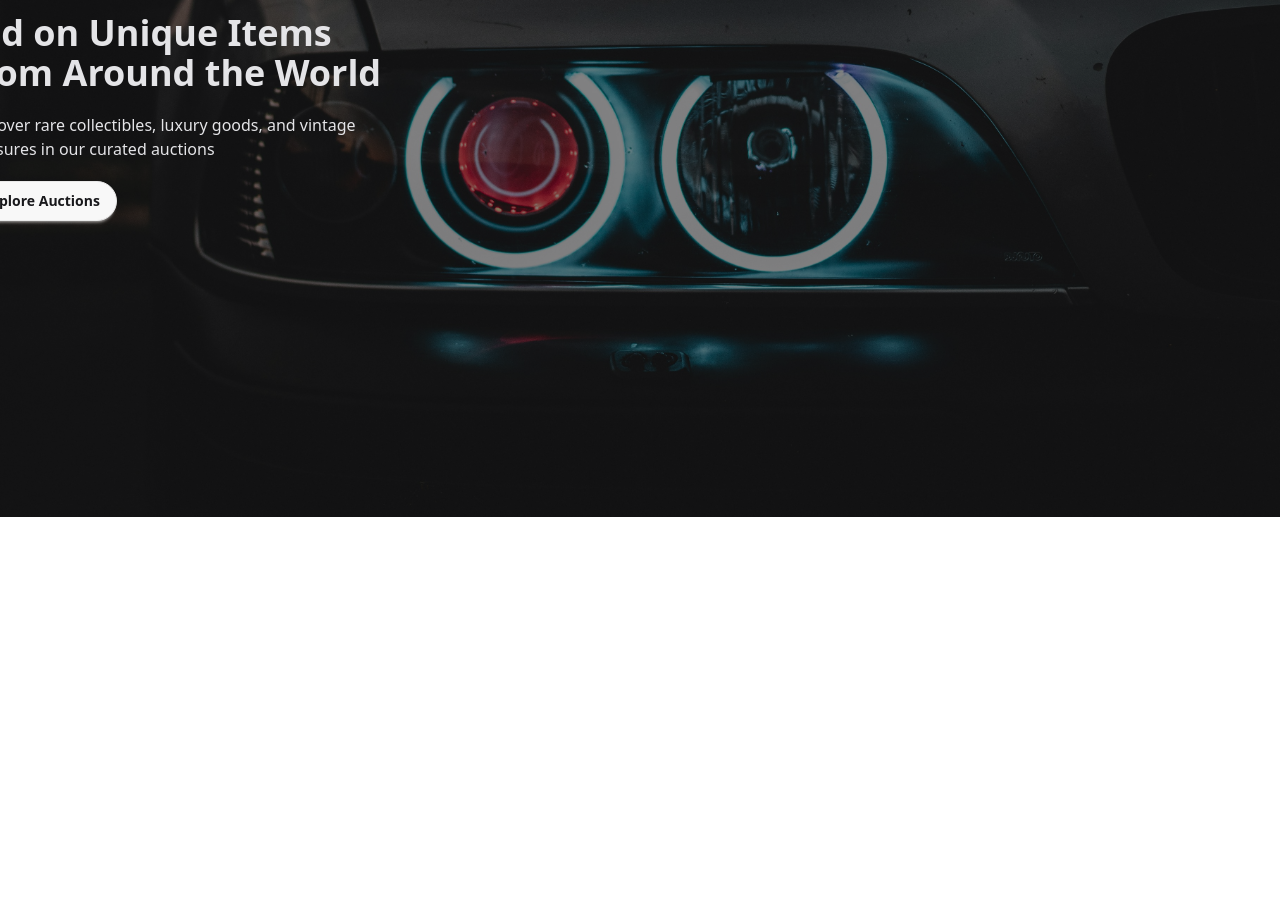
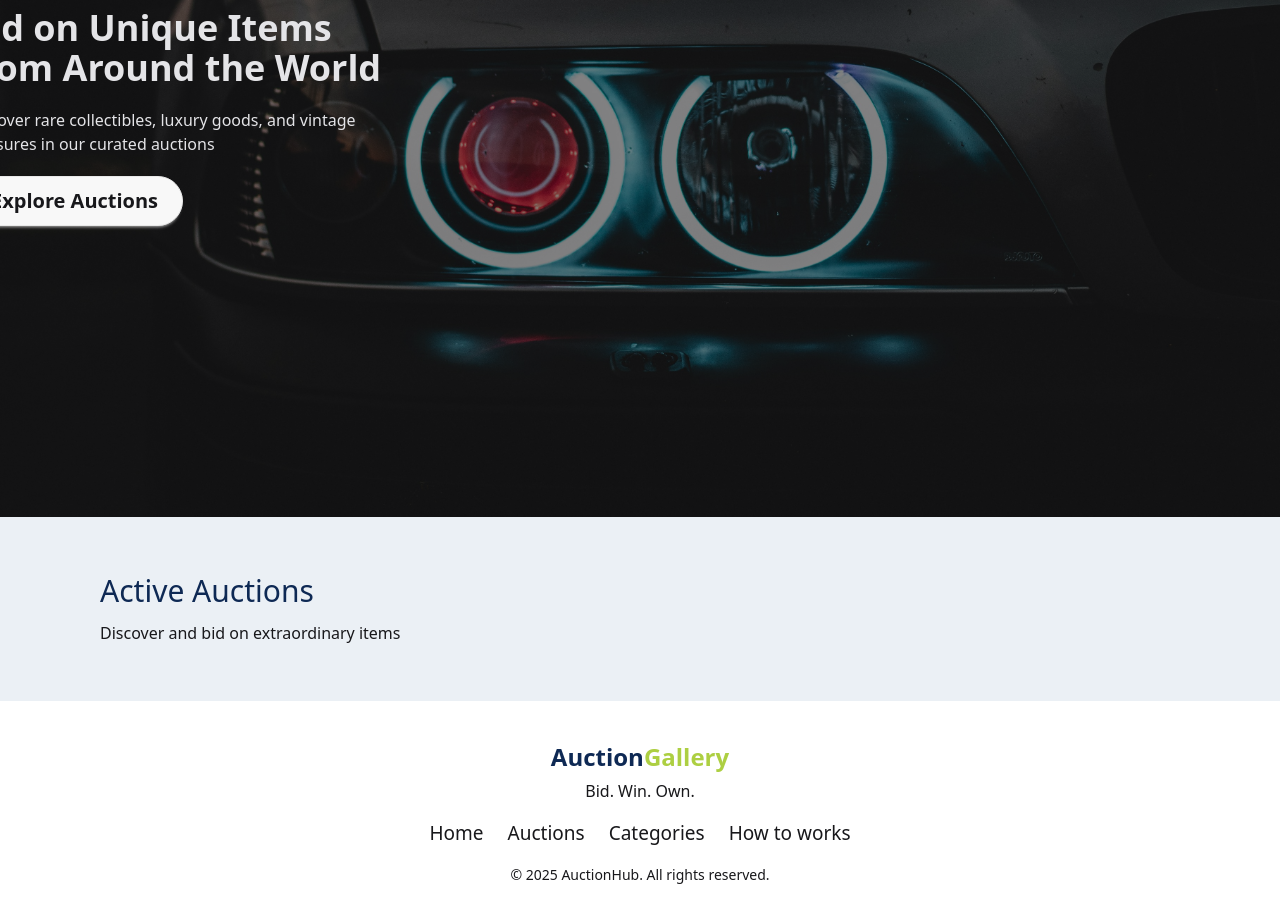
Before and after one commit to MahinAnowar/auction-react-demo-site, a React (Vite) app: page / in a window 1280 px wide. Shown: the part 356-1278 px from the top of the page. Before the commit the page ends 873 px from the top, so only its background shows below. Built offline with nearby package versions, Linux system fonts and the light colour scheme.

Commit message:
Footer done

```diff
--- a/src/App.jsx
+++ b/src/App.jsx
@@ -4,6 +4,8 @@ import viteLogo from '/vite.svg'
 import './App.css'
 import Navbar from './Components/Navbar/Navbar'
 import Hero from './Components/Hero/Hero'
+import Footer from './Components/Footer/Footer'
+import Mainbody from './Components/Mainbody/Mainbody'
 
 function App() {
   const [count, setCount] = useState(0)
@@ -12,6 +14,9 @@ function App() {
     <>
       <Navbar></Navbar>
       <Hero></Hero>
+      <Mainbody></Mainbody>
+      <Footer></Footer>
+
     </>
   )
 }
--- /dev/null
+++ b/src/Components/Footer/Footer.jsx
@@ -0,0 +1,27 @@
+import React from 'react'
+
+const Footer = () => {
+    return (
+        <div>
+            <footer className="footer footer-horizontal footer-center p-10">
+                <aside>
+
+                    <a className="text-2xl gap-0 font-bold"><span className="text-[#0E2954]">Auction</span><span className="text-[#adcf42]">Gallery</span></a>
+                    <p className="text-[16px]">Bid. Win. Own.</p>
+
+                    <ul className="menu menu-horizontal px-1 text-[19px]">
+                        <li><a>Home</a></li>
+                        <li><a>Auctions</a></li>
+                        <li><a>Categories</a></li>
+                        <li><a>How to works</a></li>
+                    </ul>
+
+                    <p>© 2025 AuctionHub. All rights reserved.</p>
+                </aside>
+
+            </footer>
+        </div>
+    )
+}
+
+export default Footer
--- a/src/Components/Hero/Hero.jsx
+++ b/src/Components/Hero/Hero.jsx
@@ -15,7 +15,7 @@ const Hero = () => {
                         <p className="mb-5 font-light">
                         Discover rare collectibles, luxury goods, and vintage treasures in our curated auctions
                         </p>
-                        <button className="btn rounded-full">Explore Auctions</button>
+                        <button className="btn rounded-full text-[20px] p-6">Explore Auctions</button>
                     </div>
                 </div>
             </div>
--- /dev/null
+++ b/src/Components/Mainbody/Mainbody.jsx
@@ -0,0 +1,12 @@
+import React from 'react'
+
+const Mainbody = () => {
+  return (
+    <div className="bg-[#EBF0F5] px-[100px] py-14">
+        <h1 className="text-[#0E2954] text-3xl font-medium mb-3">Active Auctions</h1>
+        <p>Discover and bid on extraordinary items</p>
+    </div>
+  )
+}
+
+export default Mainbody
```
Also changed, not shown: 1 other file (tests, documents, lock files or other folders).
